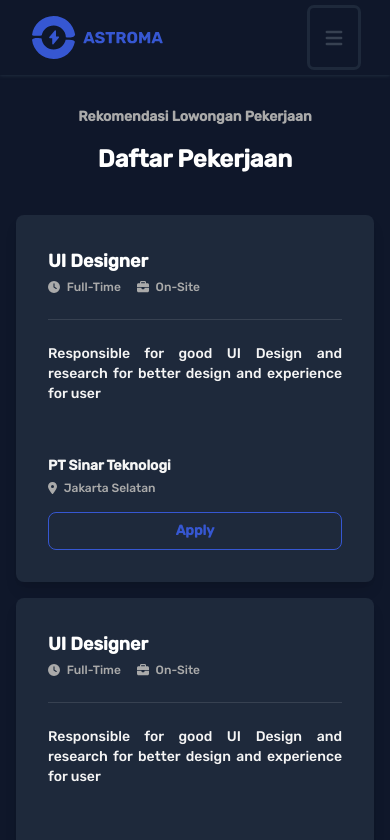
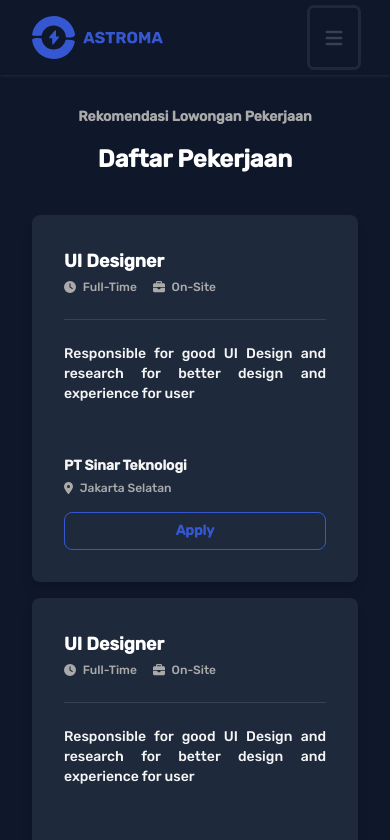
Before and after one commit to dawsveloper/alumnus-landing-page, an Angular app: page /career in a window 390 px wide. Shown: the top 840 px of the page. Built offline with nearby package versions, Linux system fonts and the light colour scheme.

Commit message:
Dark Mode UI Adjustment

```diff
--- a/src/app/pages/career/career-item/career-item.component.html
+++ b/src/app/pages/career/career-item/career-item.component.html
@@ -1,6 +1,6 @@
 <div class="grid grid-cols-1 md:grid-cols-3 lg:grid-cols-4">
     <div *ngFor="let career of careerList">
-        <div class="transition ease-in-out flex flex-col group text bg-soft-black shadow-lg rounded-lg p-8 mx-4 my-2 md:mx-4 md:my-4 hover:md:bg-primary hover:md:scale-105">
+        <div class="transition ease-in-out flex flex-col group text bg-soft-black shadow-lg rounded-lg p-8 mx-8 my-2 md:mx-4 md:my-4 hover:md:bg-primary hover:md:scale-105">
             <p class="font-bold text-white group-hover:md:text-white text-lg">{{career.jobName}}</p>
             <div class="flex gap-4 mt-1">
                 <p class="font-thin text-dark-gray group-hover:md:text-white text-xs">
```
